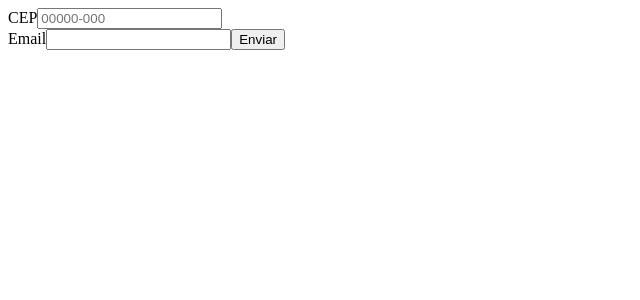
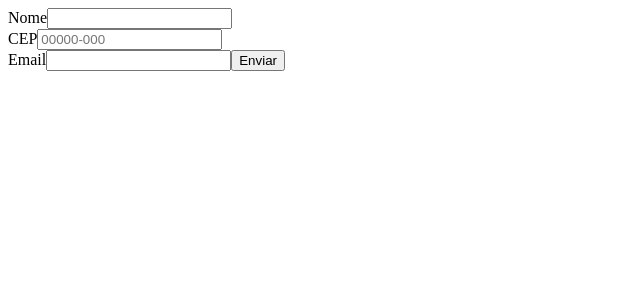
Before and after one commit to eliezerantonio/react, a React (Create React App) app in the folder 04-Formularios/validacao_/: page / in a window 1280 px wide. Shown: the top 300 px of the page, without its empty margins (0-640 px from the left). Built offline with nearby package versions, Linux system fonts and the light colour scheme.

Commit message:
campo nome

```diff
--- a/04-Formularios/validacao_/src/App.js
+++ b/04-Formularios/validacao_/src/App.js
@@ -4,6 +4,7 @@ import useForm from "./Hooks/useForm";
 const App = () => {
   const cep = useForm("cep");
   const email = useForm("email");
+  const nome = useForm("nome");
 
   console.log(cep);
 
@@ -17,6 +18,13 @@ const App = () => {
   }
   return (
     <form onSubmit={handleSubmit}>
+      <Input
+        label="Nome"
+        id="nome"
+        type="text"
+        {...nome}
+      />{" "}
+      <br />
       <Input
         label="CEP"
         id="cep"
--- a/04-Formularios/validacao_/src/Hooks/useForm.js
+++ b/04-Formularios/validacao_/src/Hooks/useForm.js
@@ -19,7 +19,7 @@ const useForm = (type) => {
     if (value.length === 0) {
       setError("Preencha um valor");
       return false;
-    } else if (!types[type].test(value)) {
+    } else if (types[type] && !types[type].regex.test(value)) {
       setError(!types[type].message);
       return false;
     } else {
```
